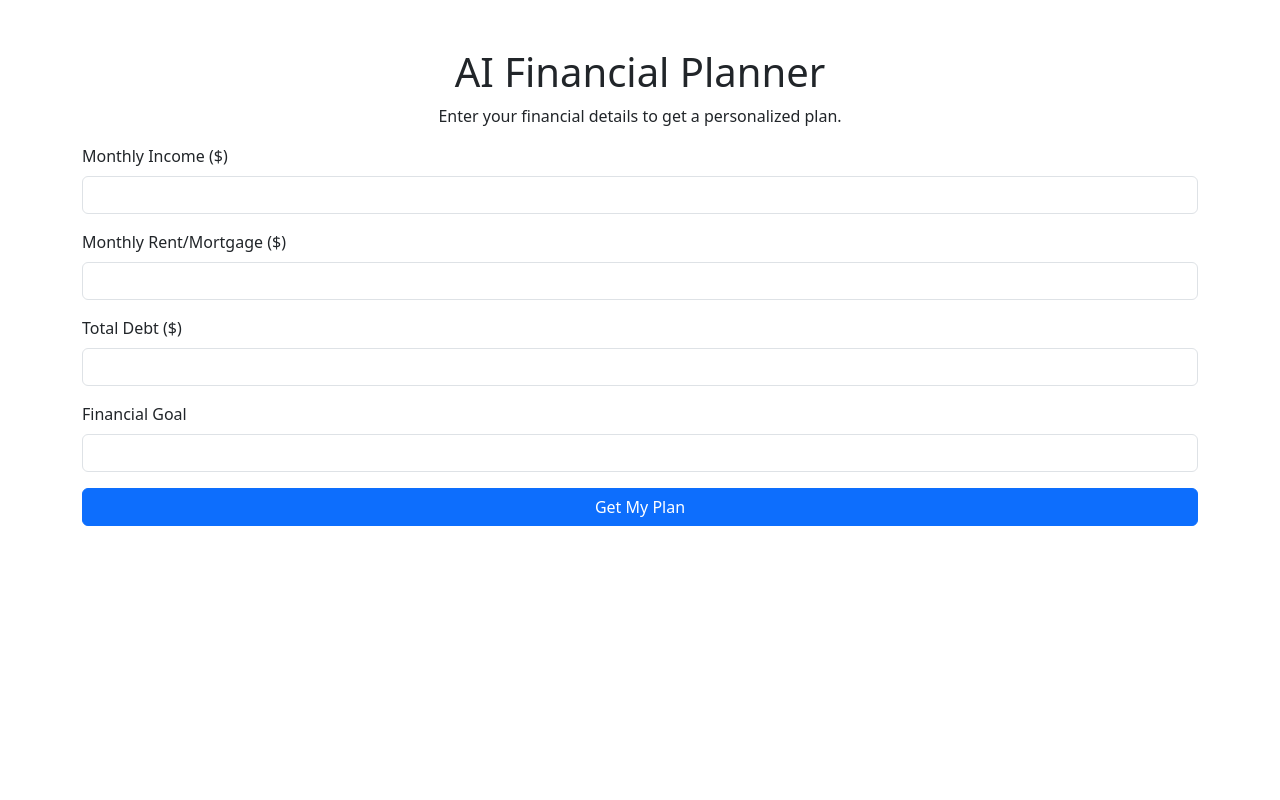
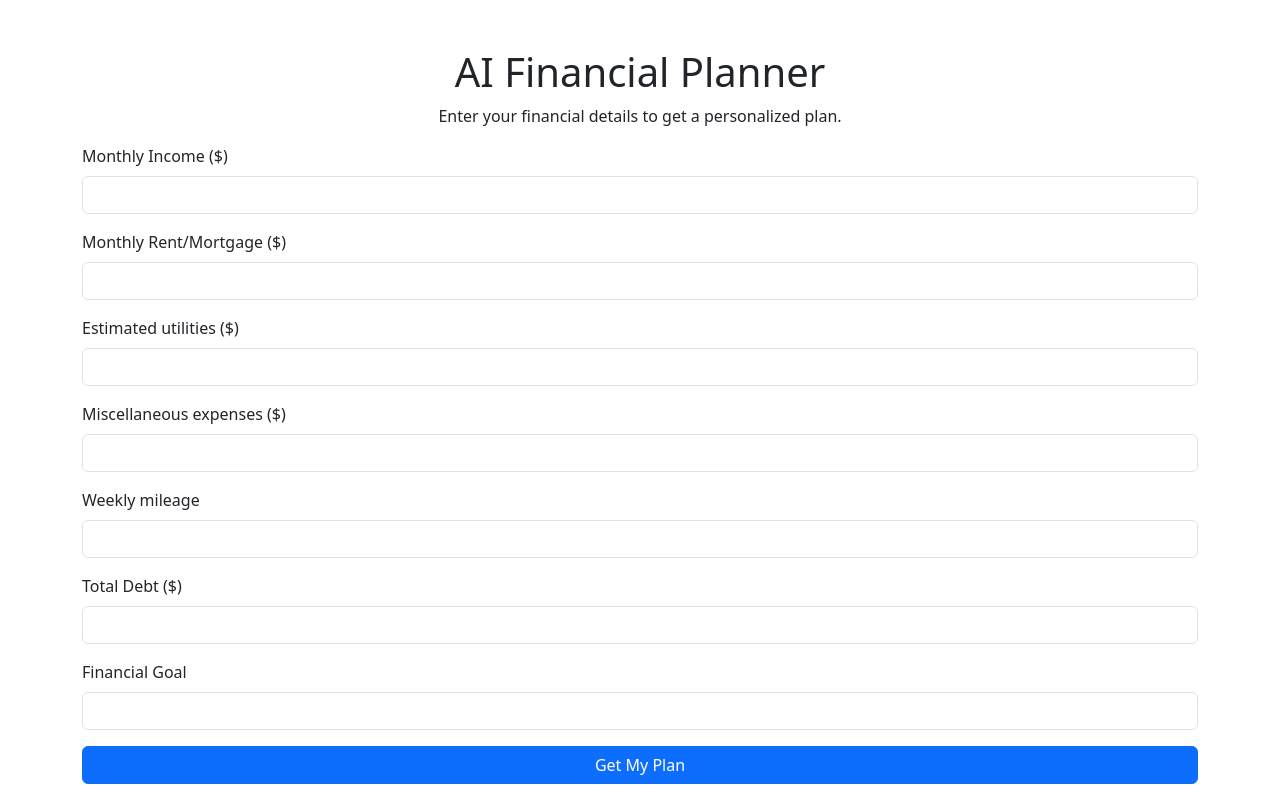
Before and after one commit to jacobsherlin/ai-financial-planner, a Flask app: page / in a window 1280 px wide. Run offline with Flask 3, Linux system fonts and the light colour scheme.

Commit message:
add support for more fields

```diff
--- a/templates/index.html
+++ b/templates/index.html
@@ -45,6 +45,18 @@
                 <input type="text" class="form-control" id="rent" name="rent" required>
             </div>
             <div class="mb-3">
+                <label for="utilities" class="form-label">Estimated utilities ($)</label>
+                <input type="text" class="form-control" id="utilities" name="utilities" required>
+            </div>
+            <div class="mb-3">
+                <label for="misc" class="form-label">Miscellaneous expenses ($)</label>
+                <input type="text" class="form-control" id="misc" name="misc" required>
+            </div>
+            <div class="mb-3">
+                <label for="travel" class="form-label">Weekly mileage</label>
+                <input type="text" class="form-control" id="travel" name="travel" required>
+            </div>
+            <div class="mb-3">
                 <label for="debt" class="form-label">Total Debt ($)</label>
                 <input type="text" class="form-control" id="debt" name="debt" required>
             </div>
@@ -77,9 +89,11 @@
         const loadingScreen = document.getElementById('loading-screen');
         const incomeInput = document.getElementById('income');
         const rentInput = document.getElementById('rent');
+        const utilitiesInput = document.getElementById('utilities');
+        const miscInput = document.getElementById('misc');
         const debtInput = document.getElementById('debt');
 
-        [incomeInput, rentInput, debtInput].forEach(input => {
+        [incomeInput, rentInput, debtInput, utilitiesInput, miscInput].forEach(input => {
             input.addEventListener('input', () => {
                 if (input.id === 'debt' && input.value.toLowerCase() === 'none') return;
                 formatCurrency(input);
@@ -95,6 +109,8 @@
 
             const income = cleanCurrency(incomeInput.value);
             const rent = cleanCurrency(rentInput.value);
+            const utilities = cleanCurrency(utilitiesInput.value);
+            const misc = cleanCurrency(miscInput.value);
             const debt = debtInput.value.toLowerCase() === 'none' ? 'none' : cleanCurrency(debtInput.value);
 
             if (!income || isNaN(income) || income <= 0) {
@@ -107,6 +123,16 @@
                 alert('Please enter a valid number for rent.');
                 return;
             }
+            if (!utilities || isNaN(utilities) || utilities <= 0) {
+                e.preventDefault();
+                alert('Please enter a valid number for utilities.');
+                return;
+            }
+            if (!misc || isNaN(misc) || misc <= 0) {
+                e.preventDefault();
+                alert('Please enter a valid number for miscelaneous.');
+                return;
+            }
 
             // ✅ Show loading screen if validation passes
             loadingScreen.style.display = 'flex';
```
